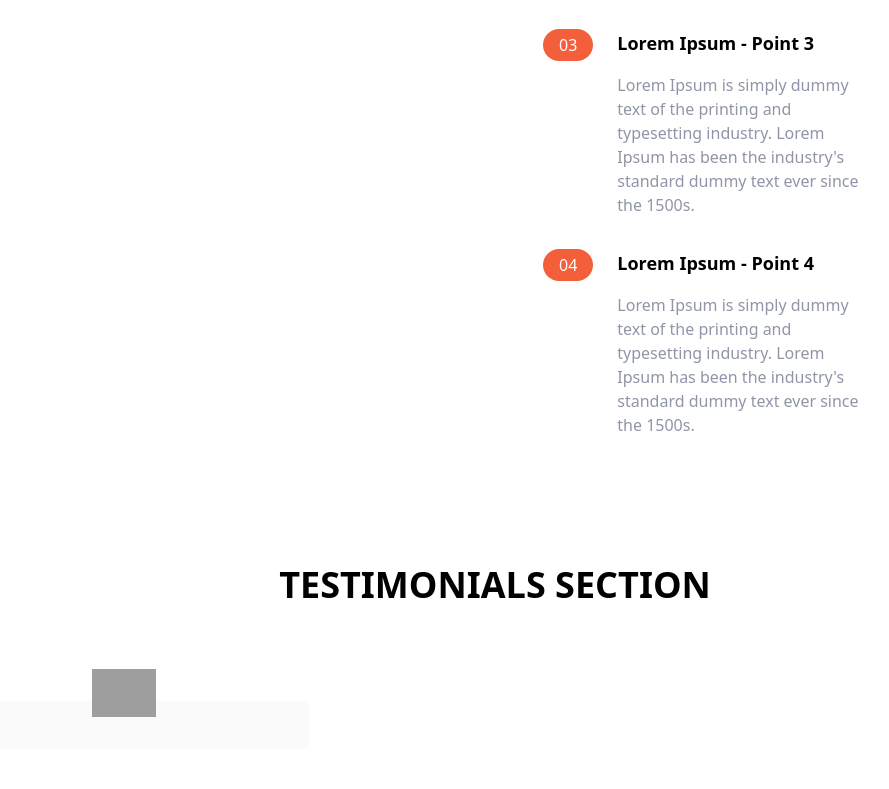
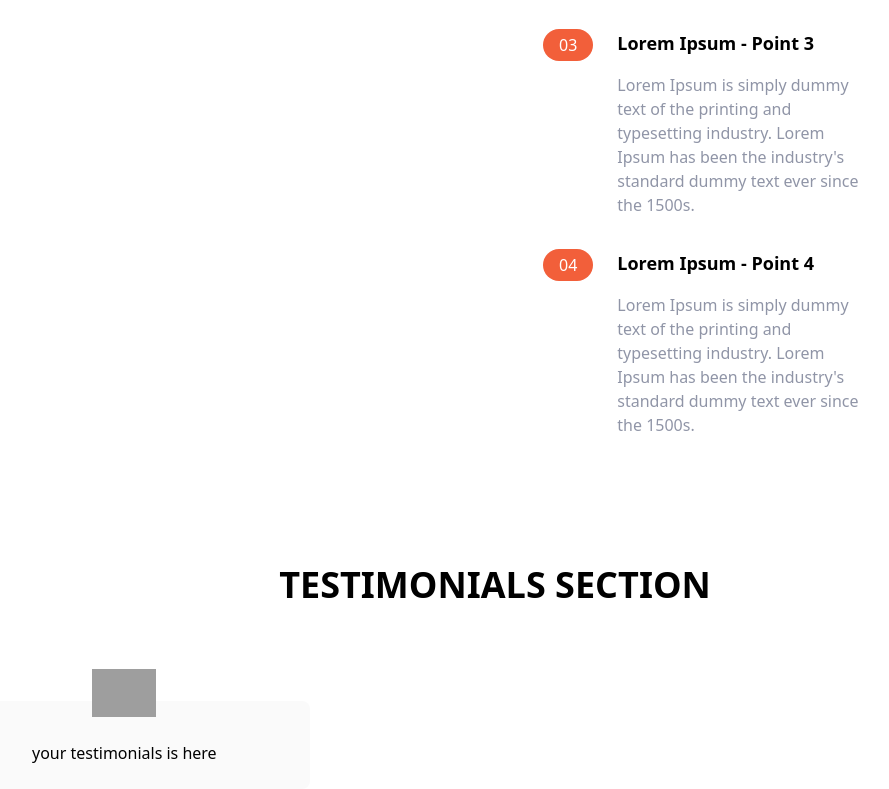
Before and after one commit to lutfiqaraman/landingpagetailwindproject, a website: page index.html in a window 1280 px wide. Shown: the part 1047-1836 px from the top of the page, without its empty margins (145-1034 px from the left). Before the commit the page ends 1796 px from the top, so only its background shows below. Drawn offline with Linux system fonts and the light colour scheme; grey boxes are pictures that could not be loaded.

Commit message:
build the testimonials section

```diff
--- a/index.html
+++ b/index.html
@@ -173,6 +173,7 @@
         <div class="flex flex-col mt-24 md:flex-row md:space-x-6">
             <div class="flex flex-col items-center p-6 space-y-6 rounded-lg bg-veryLightGray md:w-1/3">
                 <img src="images/julian.jpg" class="w-16 -mt-14" alt="image">
+                <p>your testimonials is here </p>
             </div>
         </div>
     </div>
```
